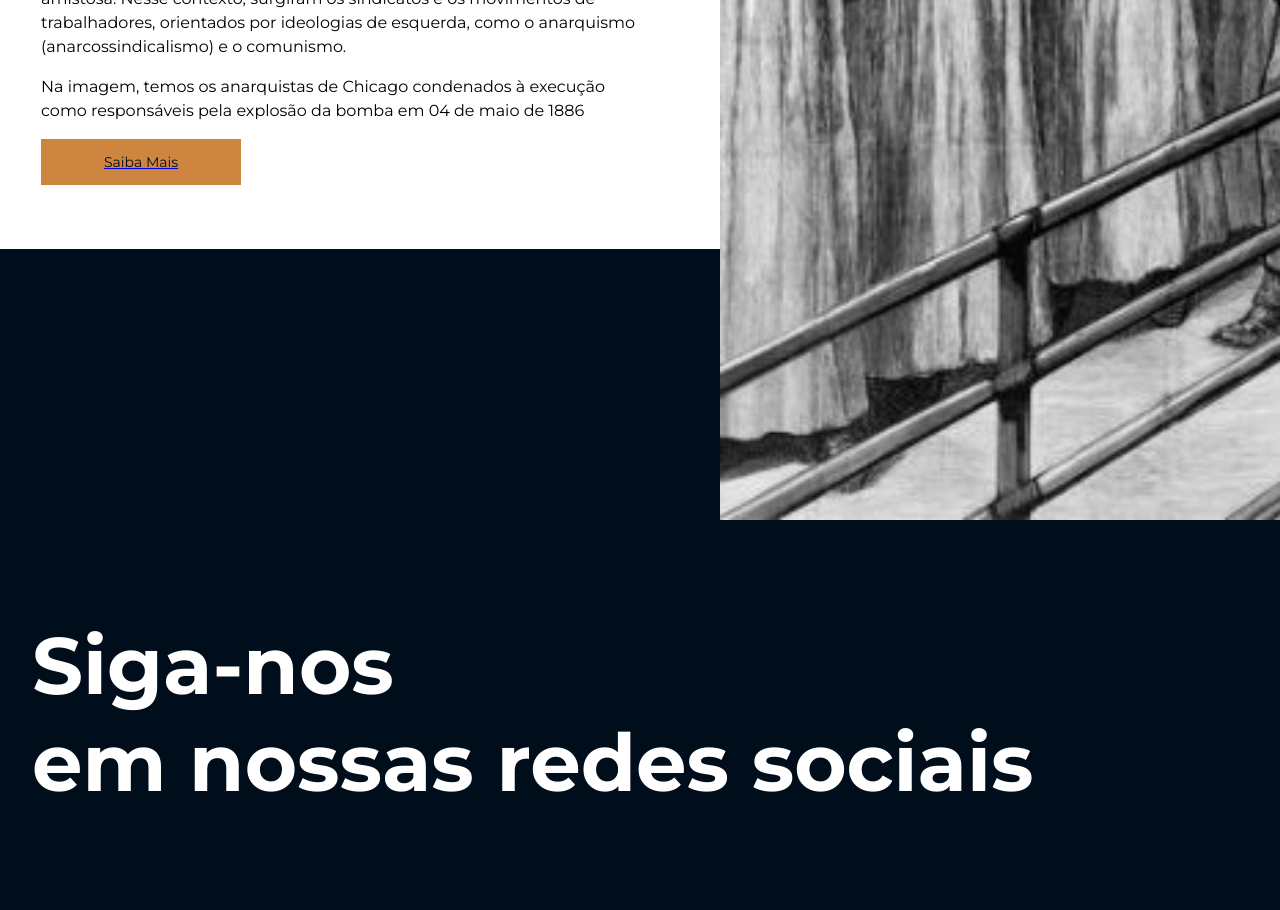
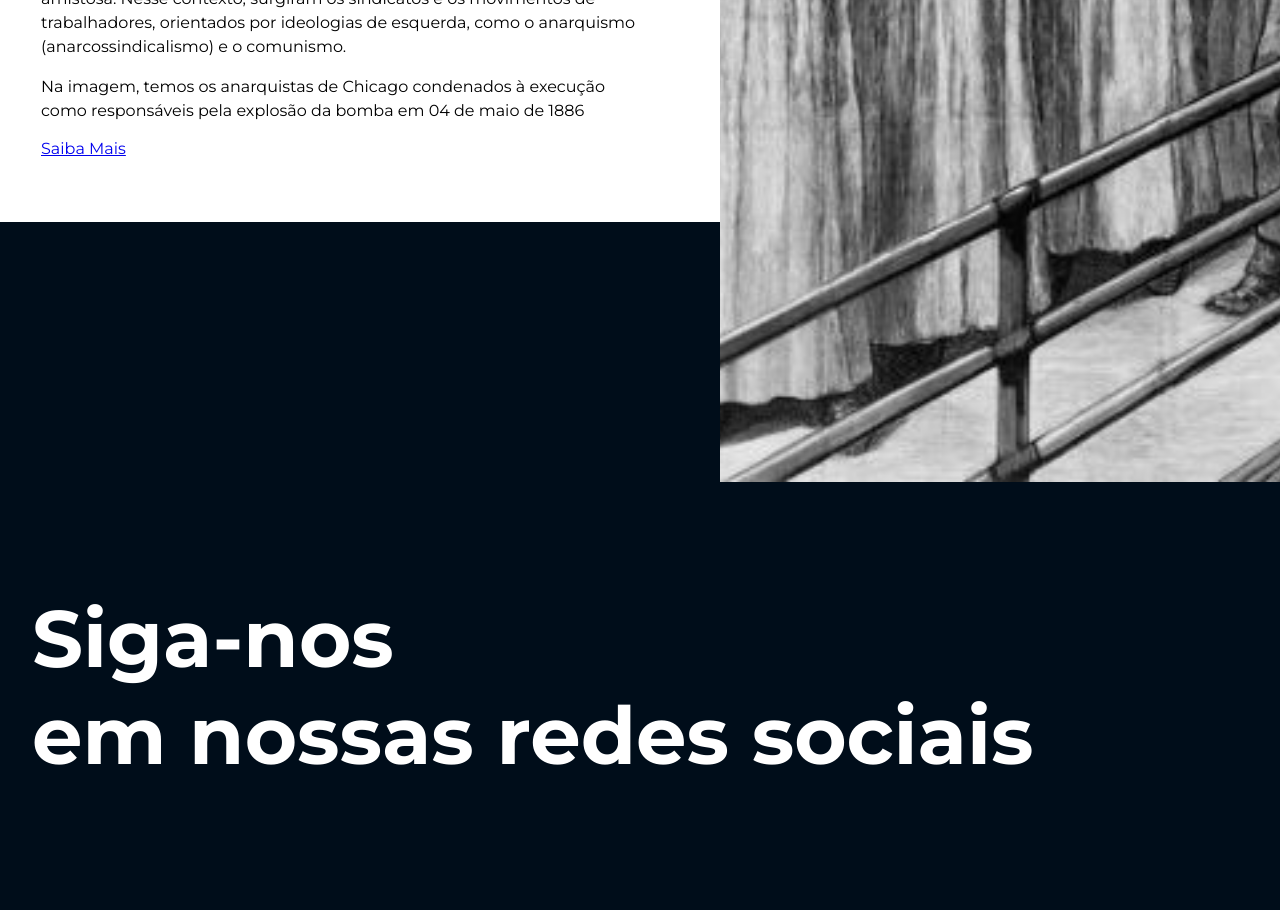
Before and after one commit to Hudsonjr90/webz, a React (Create React App) app: page /about in a window 1280 px wide. Shown: the part 820-1730 px from the top of the page. Built offline with nearby package versions, Linux system fonts and the light colour scheme.

Commit message:
Update Features.js

```diff
--- a/src/components/Features.js
+++ b/src/components/Features.js
@@ -97,7 +97,7 @@
               Na imagem, temos os anarquistas de Chicago condenados à execução como responsáveis pela explosão da bomba em 04 de maio de 1886
               </p>
               <a href='//brasilescola.uol.com.br/datas-comemorativas/dia-do-trabalho.htm'target="_blank">
-                 <Button>Saiba Mais</Button></a>
+                 Saiba Mais</a>
             </Content>
           </ColumnLeft>
           <ColumnRight>
```
